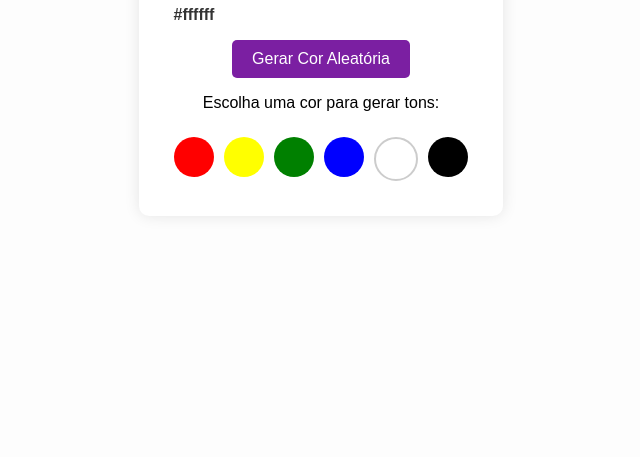
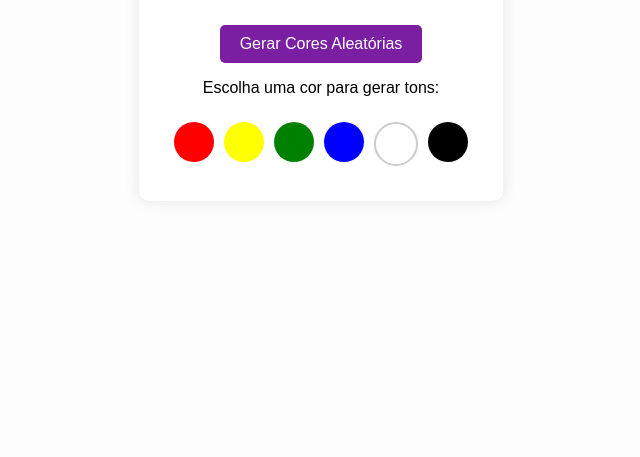
Before and after one commit to joaovitorrios/paleta-de-cores, a plain HTML site: page index.html in a window 1280 px wide. Shown: the part 359-816 px from the top of the page, without its empty margins (319-959 px from the left). Drawn offline with Linux system fonts and the light colour scheme.

Commit message:
alteração html

```diff
--- a/index.html
+++ b/index.html
@@ -9,8 +9,8 @@
 <body>
   <div class="container">
     <h1>Paleta de Cores</h1>
-    <div class="cor" id="corDisplay">#ffffff</div>
-    <button id="gerarCor">Gerar Cor Aleatória</button>
+    <div id="coresDisplay" class="coresDisplay"></div>
+    <button id="gerarCor">Gerar Cores Aleatórias</button>
     <p>Escolha uma cor para gerar tons:</p>
     <div class="cores">
       <div class="corPrincipal" data-cor="red"></div>
```
